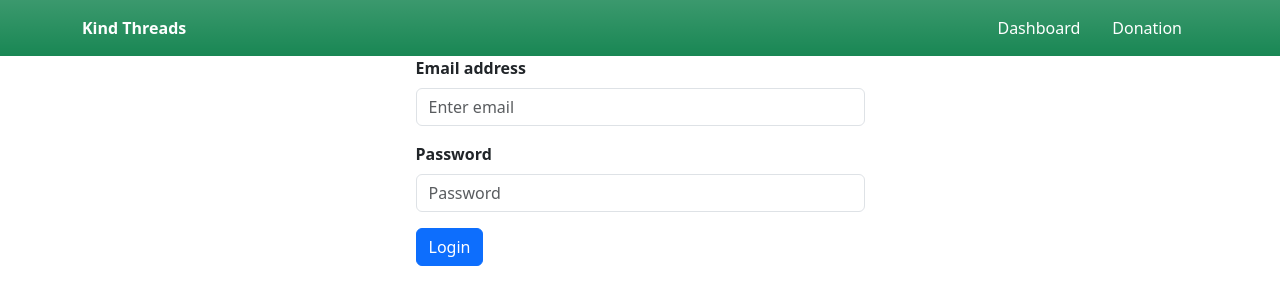
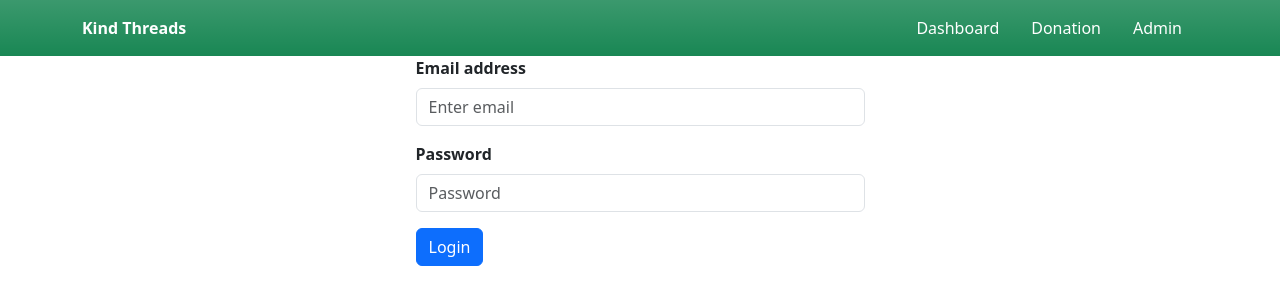
Before and after one commit to sheldonfernandes/kind-threads, a Next.js app in the folder client/: page /login in a window 1280 px wide. Shown: the top 304 px of the page. Built offline with nearby package versions, Linux system fonts and the light colour scheme.

Commit message:
Admin Menu on Header

```diff
--- a/client/src/components/DashLayout/Dashboard.tsx
+++ b/client/src/components/DashLayout/Dashboard.tsx
@@ -13,6 +13,9 @@ export default function Dashboard({ children }: React.PropsWithChildren) {
   const onDonationClick = () => {
     router.push(EndpointConst.DONATION_PAGE);
   };
+  const onAdminClick = () =>{
+    router.push(EndpointConst.ADMIN_ORG_LIST_PAGE);
+  }
   return (
     <>
       {/* <Navbar bg="primary" data-bs-theme="dark">
@@ -51,6 +54,14 @@ export default function Dashboard({ children }: React.PropsWithChildren) {
                     Donation
                   </Button>
                 </li>
+                <li>
+                  <Button
+                    onClick={onAdminClick}
+                    className="btn-success nav-link text-white"
+                  >
+                    Admin
+                  </Button>
+                </li>
               </ul>
             </div>
           </div>
--- a/client/src/constants/endpoints.constant.ts
+++ b/client/src/constants/endpoints.constant.ts
@@ -1,6 +1,7 @@
 export const EndpointConst = {
     DASHBOARD_PAGE : "/",
     LOGIN_PAGE : "/login",
+    ADMIN_ORG_LIST_PAGE : "/admin/listoforganization",
     DONATION_PAGE : "/donation",
     DONATION_DETAILS_PAGE : "/donation-details"
 }
```
